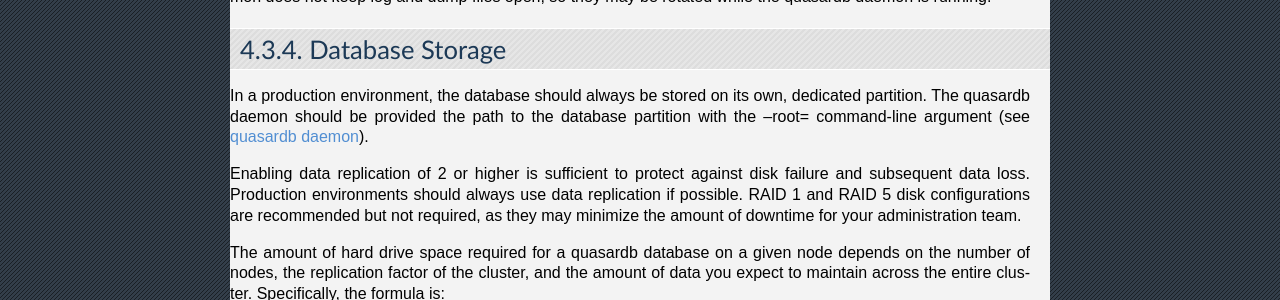
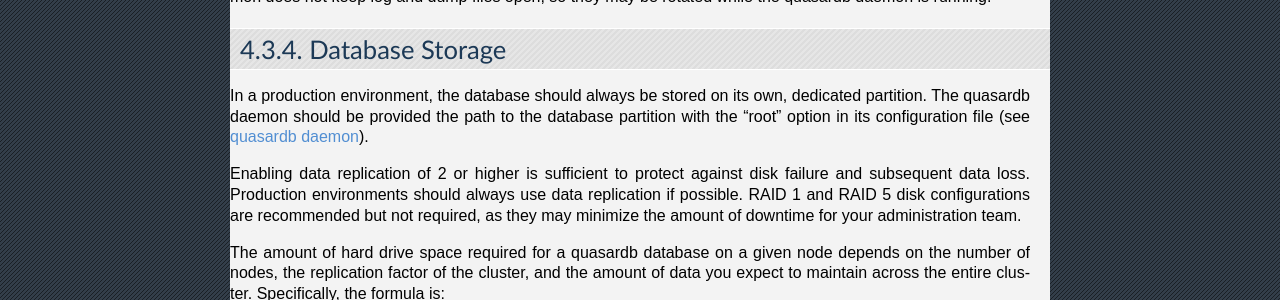
Before and after one commit to iltommi/qdb-documentation, a Sphinx documentation site: the page built from source/administration/operations.rst, in a window 1280 px wide. Shown: the part 960-1260 px from the top of the page. Built offline with Sphinx 7.4.7, drawn with Linux system fonts in a browser that asks for light colours; formulas are drawn with MathJax 3; pages that are not in the unit, such as notebooks, are missing from menus.

Commit message:
Change recommendation of --root to "root" in config file.

```diff
--- a/source/administration/operations.rst
+++ b/source/administration/operations.rst
@@ -40,7 +40,7 @@ Log and Dump files are often very large and should be rotated, archived, or dele
 Database Storage
 ----------------
 
-In a production environment, the database should always be stored on its own, dedicated partition. The quasardb daemon should be provided the path to the database partition with the --root= command-line argument (see :doc:`../reference/qdbd`).
+In a production environment, the database should always be stored on its own, dedicated partition. The quasardb daemon should be provided the path to the database partition with the "root" option in its configuration file (see :doc:`../reference/qdbd`).
 
 Enabling data replication of 2 or higher is sufficient to protect against disk failure and subsequent data loss. Production environments should always use data replication if possible. RAID 1 and RAID 5 disk configurations are recommended but not required, as they may minimize the amount of downtime for your administration team.
 
```
